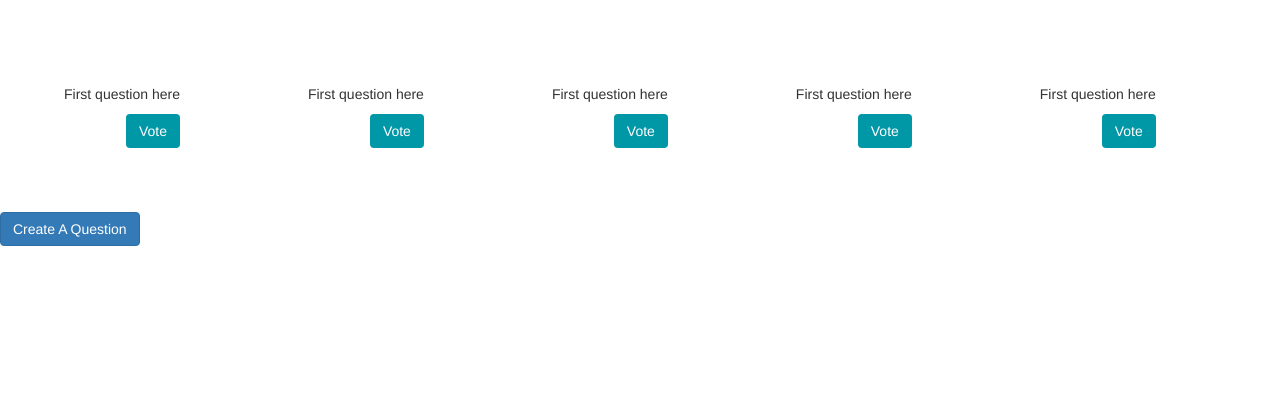
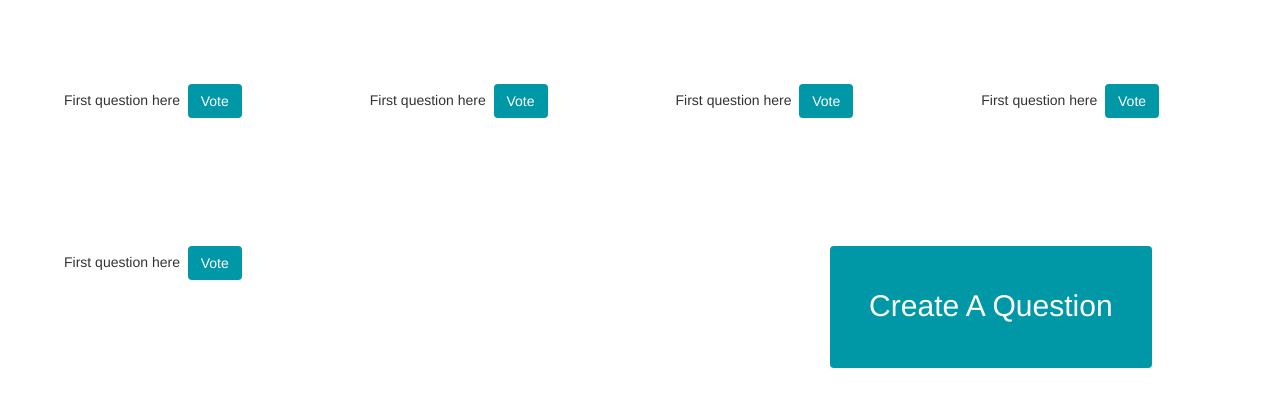
Before and after one commit to MackHartley/Poli-nator, a Python web app: template Poll_R_Bear/Templates/index.html in a window 1280 px wide. Shown: the part 52-459 px from the top of the page. Run offline with Jinja, Linux system fonts and the light colour scheme; the template is opened without the code that fills it, so the values that code supplies are empty; some libraries are stand-ins or nearby versions.

Commit message:
Added css

```diff
--- a/Poll_R_Bear/Templates/index.html
+++ b/Poll_R_Bear/Templates/index.html
@@ -15,7 +15,7 @@
 		</div>
 	</nav>
 	<div class="content">
-		<div class="questions">
+		<div class="questions-list">
 			<div class="question">
 				<p>First question here</p>
 				<img src="#" alt="">
@@ -42,7 +42,7 @@
 				<button class="btn btn-bear">Vote</button>
 			</div>
 		</div>
-		<button class="btn btn-primary" id="questionCreate">
+		<button class="btn btn-fancy btn-bear" id="questionCreate">
 			Create A Question
 		</button>
 	</div>
--- a/Poll_R_Bear/Templates/style.css
+++ b/Poll_R_Bear/Templates/style.css
@@ -20,11 +20,8 @@ nav {
 }
 
 .btn-bear{
-	background-color: #0097a7 !important;
-	float: right;
-
+	background-color: #0097a7;
 	color: white;
-
 }
 
 .btn-fancy {
@@ -32,4 +29,9 @@ nav {
 	font-size: 30px;
 	margin-right: 10%;
 	margin-top: 5%;
+	float: right;
 }
+
+.question > * {
+	display: inline;
+}
```
